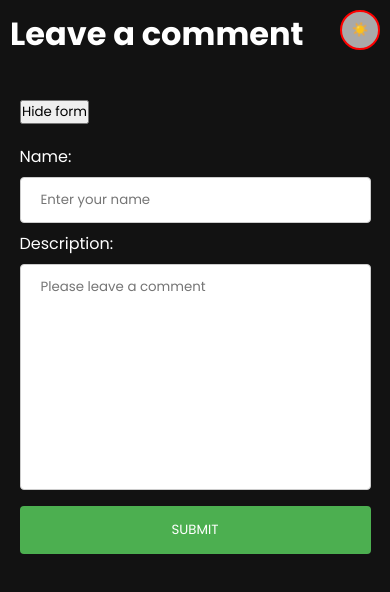
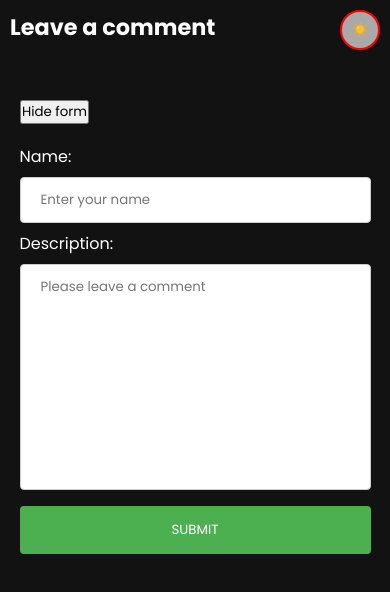
Before and after one commit to BullDogPatch/week4-assignment, a website built with Vite: page client/index.html in a window 390 px wide. Built offline with nearby package versions, Linux system fonts and the light colour scheme; files whose address does not match are found by name.

Commit message:
had to re-style header

```diff
--- a/client/src/style.css
+++ b/client/src/style.css
@@ -34,6 +34,11 @@ body {
   border-radius: 50%;
   cursor: pointer;
   border: 2px solid red;
+}
+
+.header h1 {
+  text-align: center;
+  flex-grow: 1;
 }
 
 .container {
@@ -161,6 +166,11 @@ button[type='submit']:hover {
 }
 
 @media (max-width: 500px) {
+  .header h1 {
+    text-align: left;
+    font-size: 1.4rem;
+  }
+
   .container {
     flex-direction: column;
   }
```
